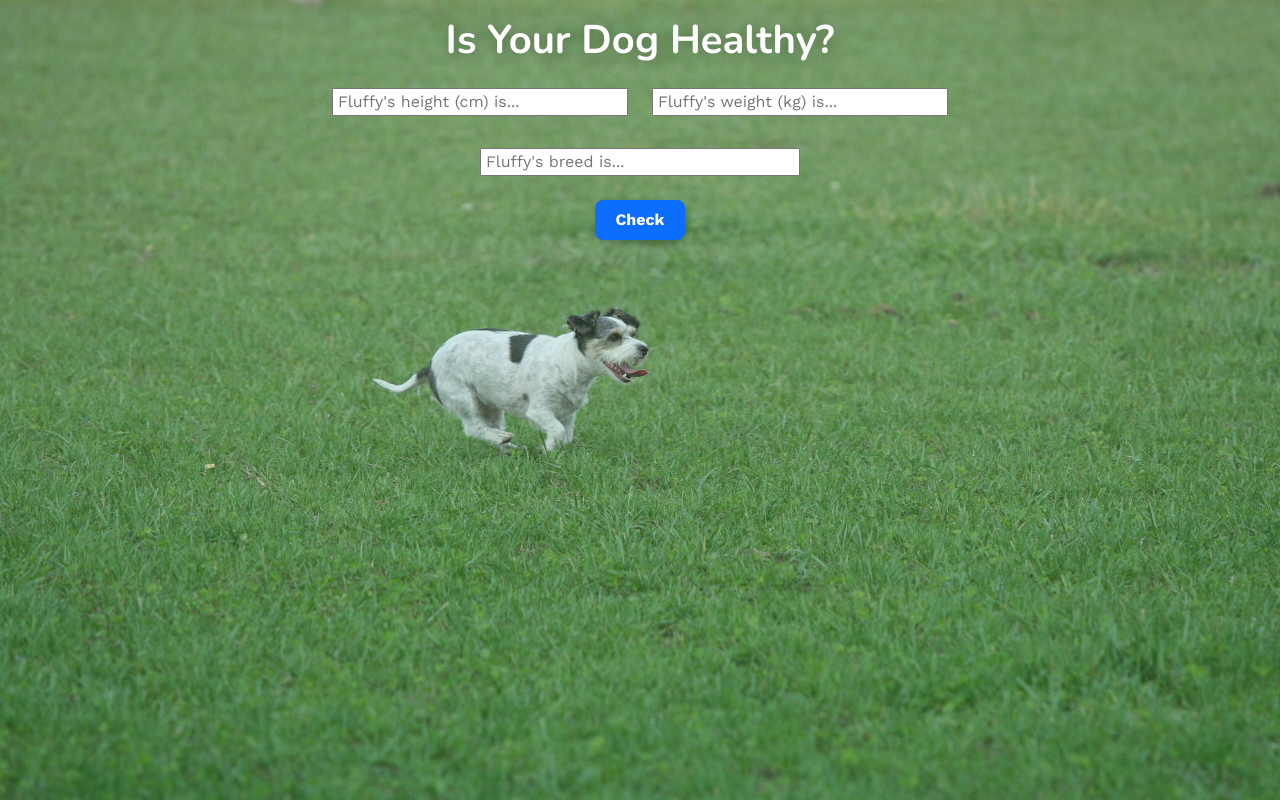
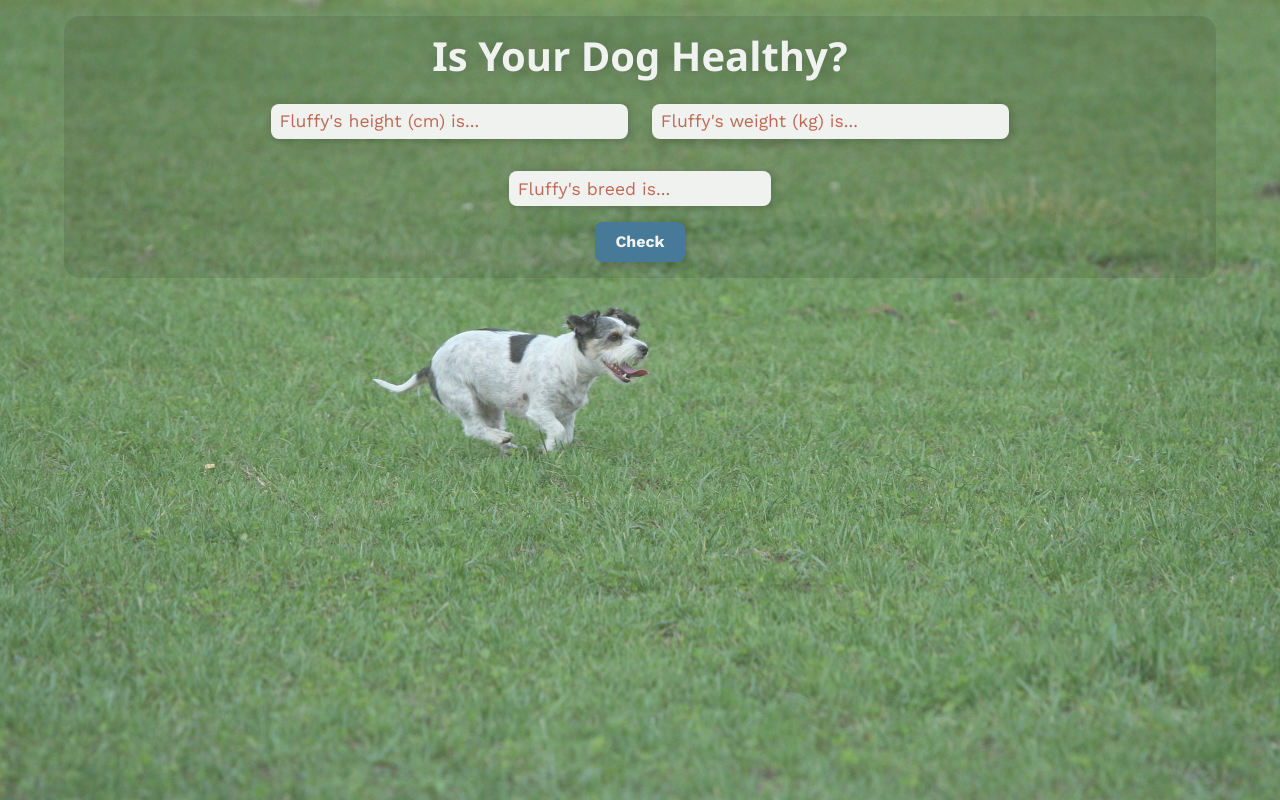
Before and after one commit to VeganBt/healthy-dog-calculator, a Rails app: page / in a window 1280 px wide. Run offline with Rails 7, Linux system fonts and the light colour scheme; style sheets or scripts are compiled from the project's sources; some libraries are stand-ins or nearby versions.

Commit message:
added styling to the background, container and input

```diff
--- a/app/assets/stylesheets/components/_button.scss
+++ b/app/assets/stylesheets/components/_button.scss
@@ -1,9 +1,9 @@
 .form-btn {
   border-radius: 8px;
   text-align: center;
-  color: $white;
-  background-color: $primary;
+  color: #EFF2EF;
   padding: 0.5rem 1.25rem;
+  background-color: #477998;
   border: 0;
   box-shadow: 2px 2px 8px rgba(0, 0, 0, 0.205);
   font-weight: bold;
--- a/app/assets/stylesheets/components/_form.scss
+++ b/app/assets/stylesheets/components/_form.scss
@@ -1,15 +1,26 @@
 input {
   width: 100%;
-  padding: 0 0.25em;
+  padding: 0.25em 0.5em;
+  margin-bottom: 1rem;
+  border-radius: 8px;
+  font-size: 1.1em;
+  border: 0;
+  box-shadow: 2px 2px 8px rgba(0, 0, 0, 0.205);
+  background-color: #EFF2EF;
+  color: #A72608;
+  &::placeholder {
+    color: #a72508ab;
+  }
 }
 
 .form-top {
   padding: 1rem 0;
+  display: flex;
+  justify-content: center;
 }
 
 .form-bottom {
   display: flex;
   flex-direction: column;
   align-items: center;
-  padding: 1rem 0;
 }
--- a/app/assets/stylesheets/pages/_home.scss
+++ b/app/assets/stylesheets/pages/_home.scss
@@ -4,16 +4,22 @@
   color: white;
   text-shadow: 2px 2px 16px rgba(0, 0, 0, 0.267);
   font-weight: bolder;
+  color: #EFF2EF;
+  font-family: 'Segoe UI', Tahoma, Geneva, Verdana, sans-serif;
 }
 
 body {
   padding-top: 1rem;
   background-image:
-    linear-gradient(rgba(255, 255, 194, 0.199), rgba(26, 130, 39, 0.18)), url('bg.jpg');
+    linear-gradient(rgba(255, 255, 194, 0.199), rgba(255, 255, 255, 0.178)), url('bg.jpg');
   background-repeat: no-repeat;
   background-size: cover;
   min-height: 100vh;
   min-width: 100vw;
+  .container {
+    border-radius: 16px;
+    max-width: 90vw;
+  }
 }
 
 .results {
@@ -22,3 +28,9 @@ body {
   background-color: rgba(0, 0, 0, 0.452);
   padding: 1rem;
 }
+
+.results-wrapper {
+  display: flex;
+  flex-direction: column;
+  align-items: center;
+}
--- a/app/views/layouts/application.html.erb
+++ b/app/views/layouts/application.html.erb
@@ -13,7 +13,7 @@
   </head>
 
   <body>
-    <div class="container w-50">
+    <div class="container w-80 bg-black bg-opacity-10 p-3">
       <%= yield %>
     </div>
   </body>
--- a/app/views/pages/home.html.erb
+++ b/app/views/pages/home.html.erb
@@ -5,27 +5,27 @@
                 data: { form_target: "form",
                         action: "submit->form#showResults" } do |form| %>
     <div class="row form-top">
-      <div class="col-12 col-sm-6">
+      <div class="col-12 col-sm-4">
         <%= form.text_field :height, required: true, placeholder: "Fluffy's height (cm) is..." %>
       </div>
-      <div class="col-12 col-sm-6">
+      <div class="col-12 col-sm-4">
         <%= form.text_field :weight, required: true, placeholder: "Fluffy's weight (kg) is..." %>
       </div>
       <br>
     </div>
     <div class="row d-flex flex-column align-items-center">
-      <div class="col-12 col-sm-6 form-bottom">
+      <div class="col-12 col-sm-3 form-bottom">
         <datalist id="breed" data-form-target="suggestions">
         <!-- inject suggestions here -->
         </datalist>
         <%= form.search_field :breed, required: true, list: "breed", placeholder: "Fluffy's breed is...", data: { action: "input->form#getDogInfo" } %>
-        <br>
         <%= form.button "Check", data: { form_target: "submit"}, class: "form-btn" %>
       </div>
     </div>
   <% end %>
-
-  <div class="results d-none" data-form-target="results">
-    <!-- Javascript will inject the results here -->
+  <div class="results-wrapper">
+    <div class="results d-none col-12 col-sm-8 m-3" data-form-target="results">
+      <!-- Javascript will inject the results here -->
+    </div>
   </div>
 </div>
```
